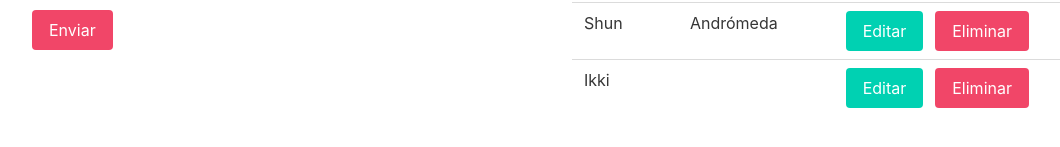
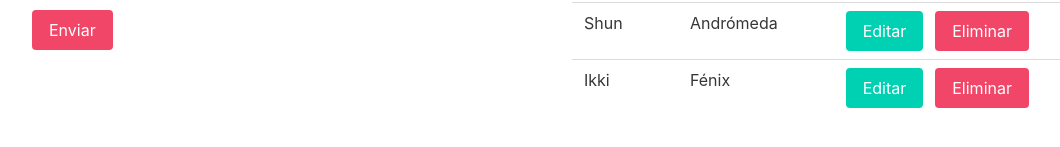
Before and after one commit to daguttt/02-ejercicios-react, a React (Vite) app: page / in a window 1280 px wide. Shown: the part 405-552 px from the top of the page, without its empty margins (80-1140 px from the left). Built offline with nearby package versions, Linux system fonts and the light colour scheme.

Commit message:
(fix) Add constellation missing for 'Ikki'

```diff
--- a/src/components/CrudApp.jsx
+++ b/src/components/CrudApp.jsx
@@ -26,7 +26,7 @@ const initialDb = [
   {
     id: 5,
     name: "Ikki",
-    constellation: "",
+    constellation: "Fénix",
   },
 ];
 
```
